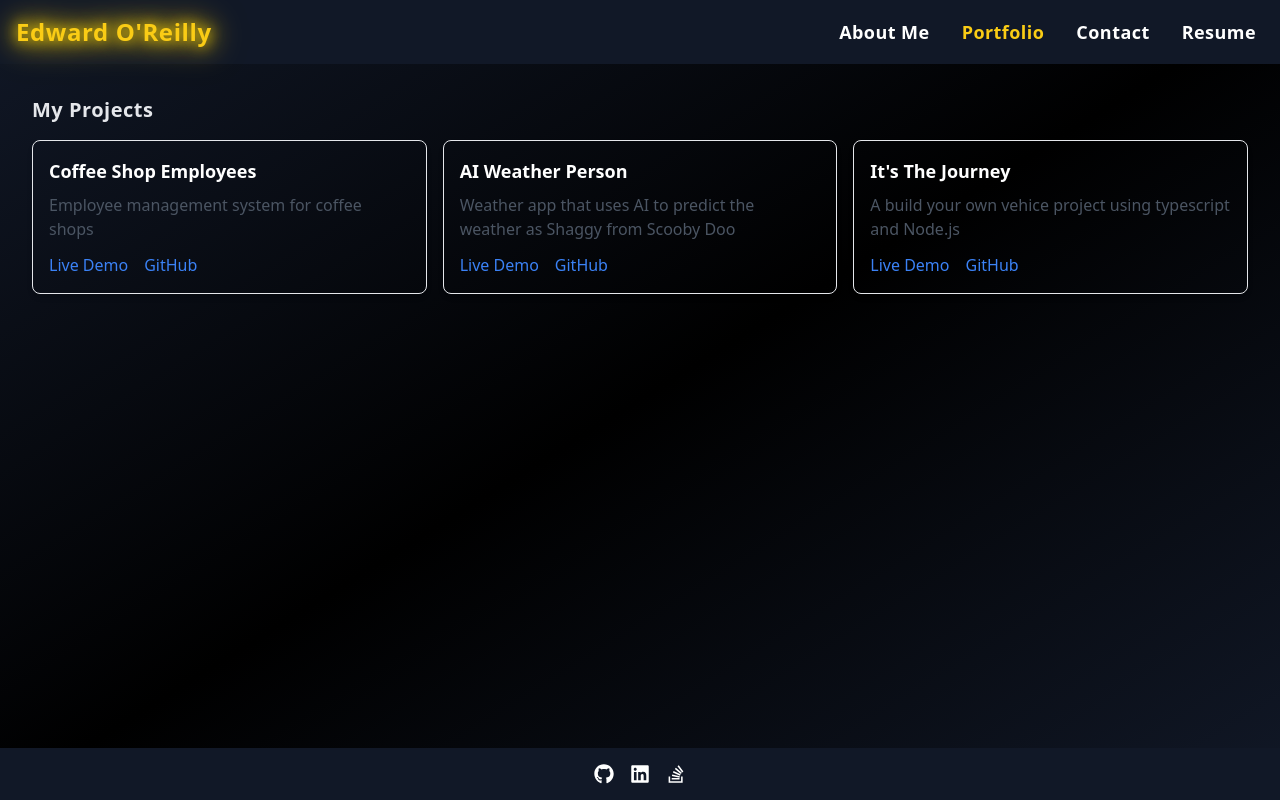
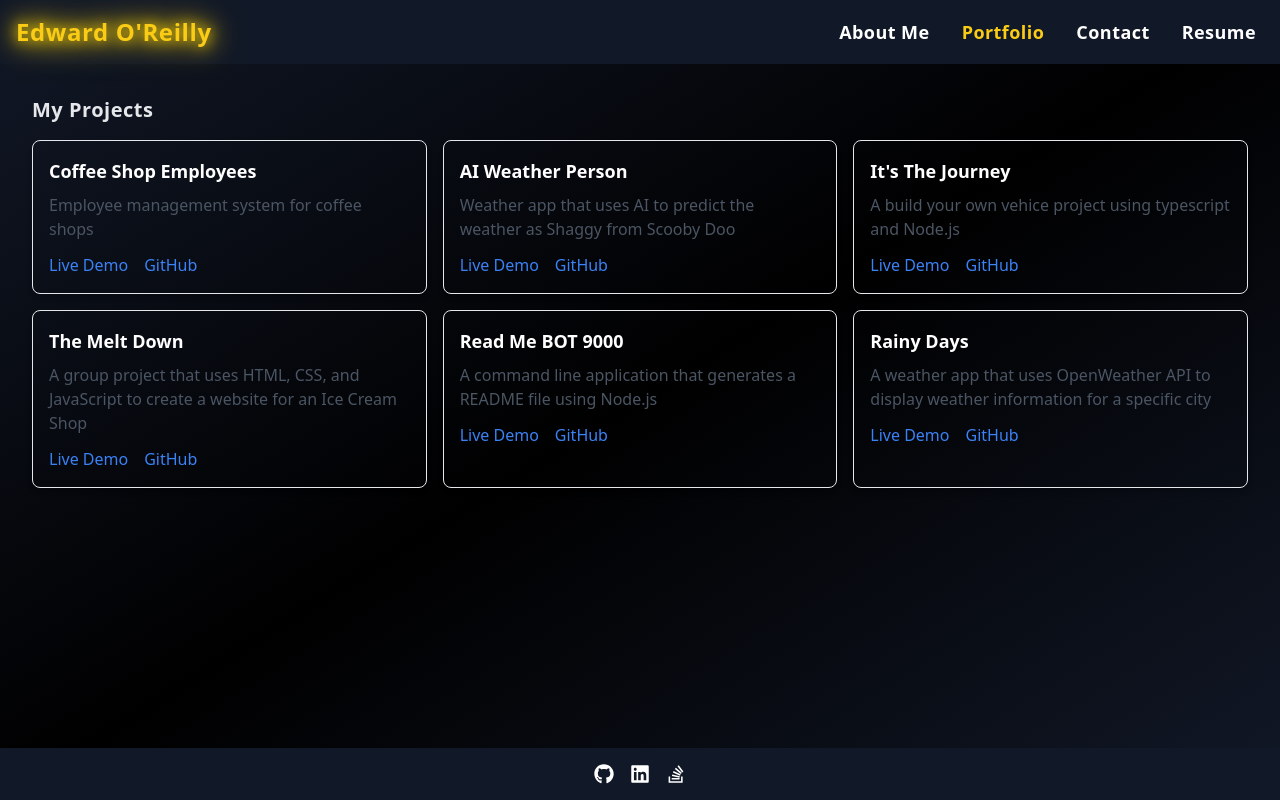
Before and after one commit to eoreilly0906/Edward-O-Portfolio, a React (Vite) app in the folder main/: page /portfolio in a window 1280 px wide. Built offline with nearby package versions, Linux system fonts and the light colour scheme.

Commit message:
Added profile picture and the rest of the projects

```diff
--- a/main/src/components/About.jsx
+++ b/main/src/components/About.jsx
@@ -1,11 +1,14 @@
 import React from 'react';
+import profilePhoto from '/assets/profile-photo.jpg';
+
 //About component
 function About() {
   return (
     <section className="text-center p-4">
+      <img src={profilePhoto} alt="Edward O'Reilly" className="max-w-xs rounded-full" />
       <p className="mt-4">Hello! My name is Edward O'Reilly! </p>
       <p className="mt-4">I'm a software developer as well as musician.</p>
-      <p className="mt-4"> I have just started a challenging coding bootcamp and have been enjoying learning and implementing what I’ve learned into various projects. My goal is to be able to develop software to improve the quality of life for everyone throughout the world and the software field.  </p>
+      <p className="mt-4"> I have just started a challenging coding bootcamp and have been enjoying learning and implementing what I've learned into various projects. My goal is to be able to develop software to improve the quality of life for everyone throughout the world and the software field.  </p>
     </section>
   );
 }
--- a/main/src/components/Portfolio.jsx
+++ b/main/src/components/Portfolio.jsx
@@ -26,28 +26,30 @@ function Portfolio() {
       github: "https://github.com/eoreilly0906/It-s-The-Journey",
       image: "/path-to-image.jpg"
     },
-    // Add more projects as needed
-    // {
-    //   id: 4,
-    //   title: "Project 4",
-    //   description: "Description for project 4",
-    //   liveDemo: "#",
-    //   github: "#",
-    // },
-    // {
-    //   id: 5,
-    //   title: "Project 5",
-    //   description: "Description for project 5",
-    //   liveDemo: "#",
-    //   github: "#",
-    // },
-    // {
-    //   id: 6,
-    //   title: "Project 6",
-    //   description: "Description for project 6",
-    //   liveDemo: "#",
-    //   github: "#",
-    // }
+    {
+      id: 4,
+      title: "The Melt Down",
+      description: "A group project that uses HTML, CSS, and JavaScript to create a website for an Ice Cream Shop",
+      liveDemo: "https://pricilla-francis.github.io/Project-1/",
+      github: "https://github.com/eoreilly0906/project-1",
+      image: "/path-to-image.jpg"
+    },
+    {
+      id: 5,
+      title: "Read Me BOT 9000",
+      description: "A command line application that generates a README file using Node.js",
+      liveDemo: "https://drive.google.com/file/d/1DLgETY1Vb10H_f13qtVzQ0A0-TQlloYR/view",
+      github: "https://github.com/eoreilly0906/README-BOT-9000",
+      image: "/path-to-image.jpg"
+    },
+    {
+      id: 6,
+      title: "Rainy Days",
+      description: "A weather app that uses OpenWeather API to display weather information for a specific city",
+      liveDemo: "https://rainy-days.onrender.com/",
+      github: "https://github.com/eoreilly0906/Rainy-Days",
+      image: "/path-to-image.jpg"
+    }
   ];
 
   return (
--- a/main/src/components/Resume.jsx
+++ b/main/src/components/Resume.jsx
@@ -4,7 +4,7 @@ function Resume() {
   return (
     <section className="p-4">
       <h2 className="text-xl font-bold">Resume</h2>
-      <a href="/resume.pdf" className="text-blue-500">Download My Resume</a>
+      <a href="/assets/Edward-OReilly-Resume.pdf" className="text-blue-500">Download My Resume</a>
       <ul className="list-disc mt-4 ml-4">
         <li>JavaScript</li>
         <li>React</li>
```
Also changed, not shown: main/public/assets/profile-photo.jpg (added), 10 other files (tests, documents, lock files or other folders).
